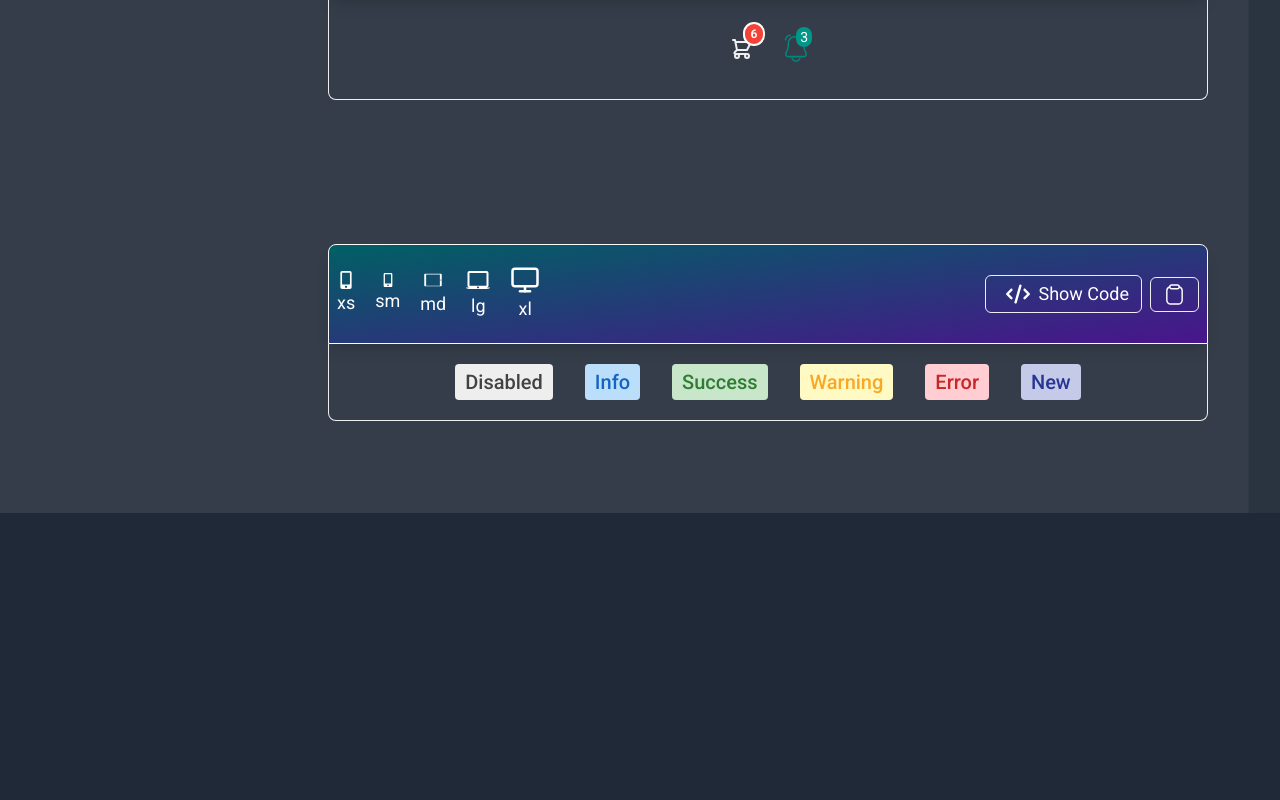
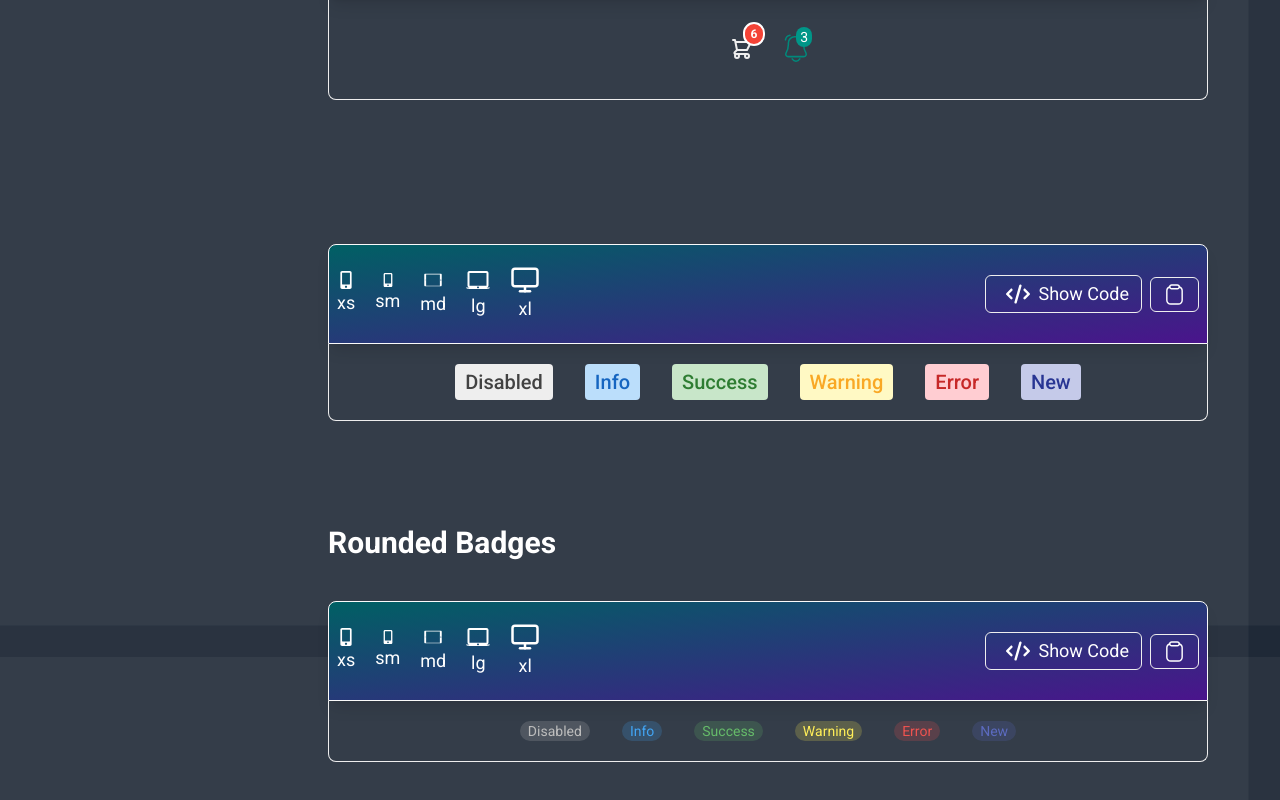
Before and after one commit to akash-khan-311/softui, a React (Vite) app: page /components/badge in a window 1280 px wide. Shown: the part 943-1743 px from the top of the page. Before the commit the page ends 1456 px from the top, so only its background shows below. Built offline with nearby package versions, Linux system fonts and the light colour scheme.

Commit message:
Added rounded badges in the list.

```diff
--- a/src/UIcomponents/Badge/Badge.jsx
+++ b/src/UIcomponents/Badge/Badge.jsx
@@ -2,6 +2,7 @@ import Badge1 from "../../components/App/Badges/Badge1"
 import Badge2 from "../../components/App/Badges/Badge2";
 import Badge3 from "../../components/App/Badges/Badge3";
 import Badge4 from "../../components/App/Badges/Badge4";
+import Badge5 from "../../components/App/Badges/Badge5";
 const Badge = () => {
     return(
         <div>
@@ -9,6 +10,7 @@ const Badge = () => {
              <Badge2/>
              <Badge3/>
              <Badge4/>
+             <Badge5/>
         </div>
     )
 }
--- /dev/null
+++ b/src/components/App/Badges/Badge5.jsx
@@ -0,0 +1,20 @@
+import CodeBox from "../../../Shared/CodeBox/CodeBox"
+
+
+
+const Badge5 = () => {
+  return (
+    <CodeBox text="Rounded Badges" stringCode="">
+      <div className="flex justify-center gap-5 flex-wrap items-center space-x-3">
+        <span className="bg-gray-400 text-gray-400 px-2  py-.5 rounded-full bg-opacity-20 border-gray-400 border-.5 text-sm">Disabled</span>
+        <span className="bg-blue-400 text-blue-400 px-2  py-.5 rounded-full bg-opacity-20 border-blue-400 border-.5 text-sm">Info</span>
+        <span className="bg-green-400 text-green-400 px-2  py-.5 rounded-full bg-opacity-20 border-green-400 border-.5 text-sm">Success</span>
+        <span className="bg-yellow-400 text-yellow-400 px-2  py-.5 rounded-full bg-opacity-20 border-yellow-400 border-.5 text-sm">Warning</span>
+        <span className="bg-red-400 text-red-400 px-2  py-.5 rounded-full bg-opacity-20 border-red-400 border-.5 text-sm">Error</span>
+        <span className="bg-indigo-400 text-indigo-400 px-2  py-.5 rounded-full bg-opacity-20 border-indigo-400 border-.5 text-sm">New</span>
+      </div>
+    </CodeBox>
+  );
+}
+
+export default Badge5
```
